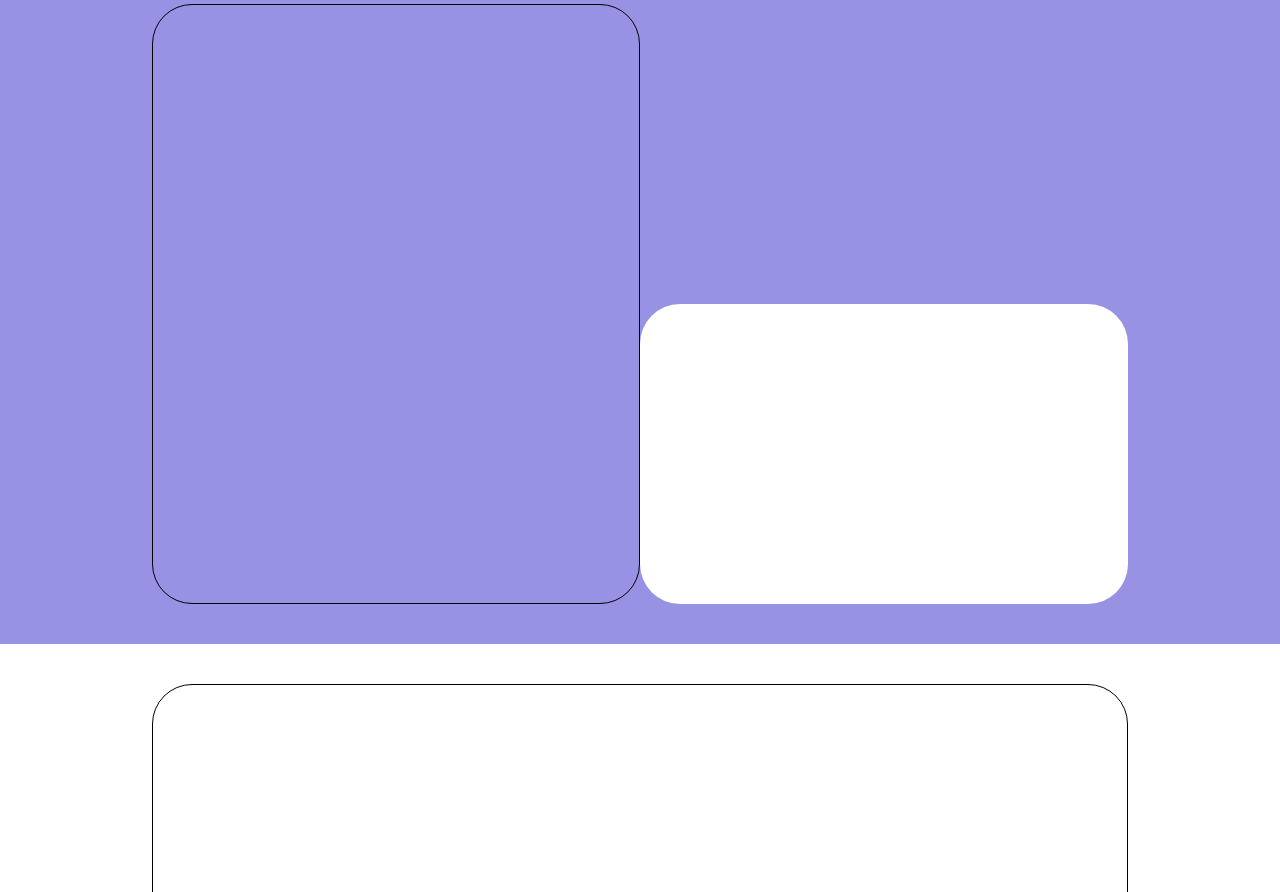
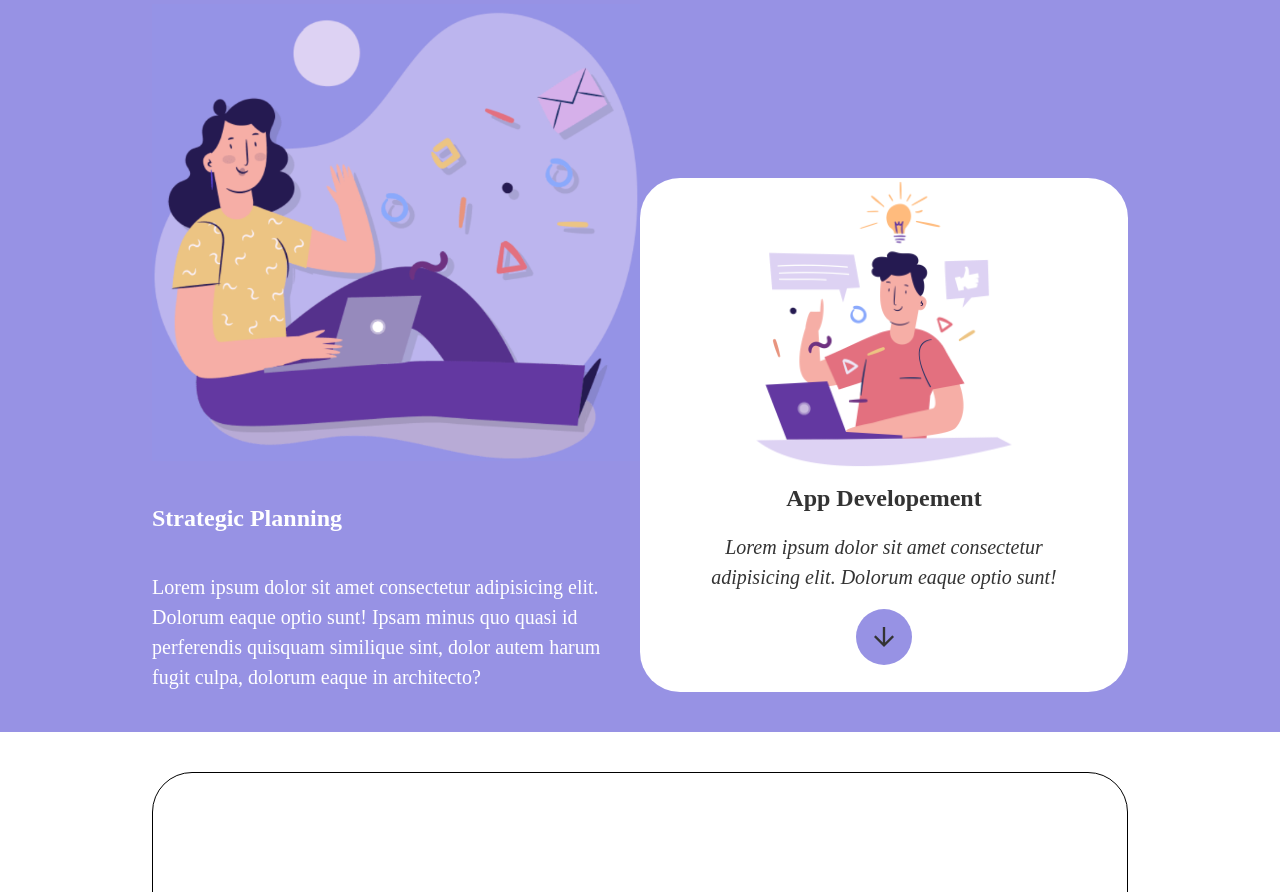
Before and after one commit to AlessandroPalumboDev/htmlcss-responsive-layout, a plain HTML site: page index.html in a window 1280 px wide. Shown: the part 998-1890 px from the top of the page. Drawn offline with nearby package versions, Linux system fonts and the light colour scheme.

Commit message:
[UPD] Add style yo planning section

```diff
--- a/css/style.css
+++ b/css/style.css
@@ -161,6 +161,11 @@ header .desktop-only .content li a{
 
 
 /* MAIN */
+p{
+    line-height: 30px;
+    font-size: 20px;
+}
+
 
 /* jumbo */
 .jumbo{
@@ -205,11 +210,6 @@ header .desktop-only .content li a{
     padding: 20px 0;
 }
 
-.jumbo p{
-    line-height: 30px;
-    font-size: 20px;
-}
-
 .jumbo .w-66 img{
     width: 90%;
 }
@@ -231,6 +231,38 @@ header .desktop-only .content li a{
 .planning .content{
     border-radius: 40px;
     margin: 10px 0;
+}
+
+.planning img{
+    width: 100%;
+}
+
+.planning h2.white{
+    margin: 40px 0;
+}
+
+.planning h2.black{
+    text-align: center;
+    margin: 10px 0;
+}
+
+.planning p.black{
+    text-align: center;
+    font-style: italic;
+    padding: 10px 40px;
+}
+
+.btn-arrow{
+    margin: 30px 0;
+}
+
+.btn-arrow a{
+    text-decoration: none;
+    font-size: 30px;
+    color: #333333;
+    background-color: #9792E4;
+    border-radius: 100%;
+    padding: 10px 13px;
 }
 
 /* testimonials */
@@ -411,6 +443,14 @@ header .desktop-only .content li a{
         width: 50%;
     }
 
+    .planning .col-bassa .content{
+        text-align: center;
+    }
+
+    .planning .col-bassa img{
+        width: 60%;
+    }
+
     .col-bassa{
         align-self: flex-end;
     }
--- a/index.html
+++ b/index.html
@@ -118,13 +118,28 @@
             <div class="container">
                 <div class="row">
                     <div class="col">
-                        <div class="content h-600 border">
-
+                        <div class="content ">
+                            <img src="./img/planning1.png" alt="girl">
+                            <h2 class="white">
+                                Strategic Planning
+                            </h2>
+                            <p class="white">
+                                Lorem ipsum dolor sit amet consectetur adipisicing elit. Dolorum eaque optio sunt! Ipsam minus quo quasi id perferendis quisquam similique sint, dolor autem harum fugit culpa, dolorum eaque in architecto?
+                            </p>
                         </div>
                     </div>
                     <div class="col col-bassa">
-                        <div class="content basso h-300 bg-white">
-
+                        <div class="content basso bg-white">
+                            <img src="./img/planning2.png" alt="boy">
+                            <h2 class="black">
+                                App Developement
+                            </h2>
+                            <p class="black">
+                                Lorem ipsum dolor sit amet consectetur adipisicing elit. Dolorum eaque optio sunt!  <br>
+                                <span class="material-symbols-outlined btn-arrow">
+                                    <a href="#">arrow_downward</a>
+                                </span>
+                            </p>
                         </div>
                     </div>
                 </div>
```
